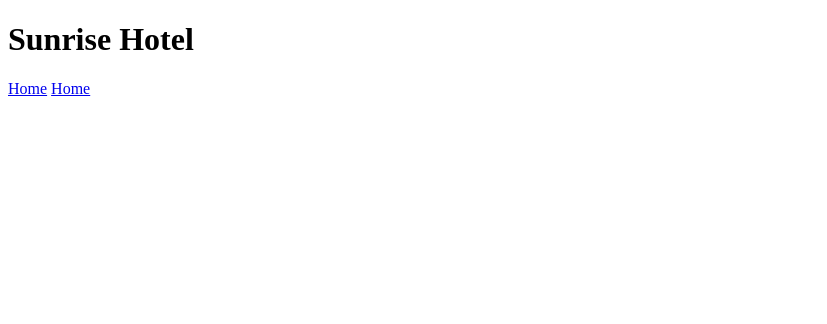
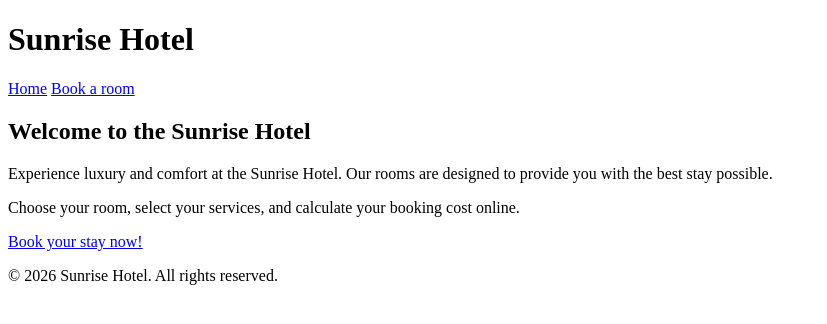
Before and after one commit to olivia-murimi/Hotel-Booking, a plain HTML site: page index.html in a window 1280 px wide. Shown: the whole page, without its empty margins (0-827 px from the left). Drawn offline with Linux system fonts and the light colour scheme.

Commit message:
index.html

```diff
--- a/index.html
+++ b/index.html
@@ -10,8 +10,22 @@
         <h1>Sunrise Hotel</h1>
         <nav>
             <a href="index.html">Home</a>
-            <a href="index.html">Home</a>
+            <a href="index.html">Book a room</a>
         </nav>
     </header>
+
+    <main class="hero">
+        <h2>Welcome to the Sunrise Hotel</h2>
+        <p>Experience luxury and comfort at the Sunrise Hotel. Our rooms are designed to provide you with the best stay possible.</p>
+        <p>Choose your room, select your services, and calculate your booking cost online.</p>
+
+        <a class="button" href="booking.html">
+            Book your stay now!
+        </a>
+    </main>
+
+    <footer>
+        <p>&copy; 2026 Sunrise Hotel. All rights reserved.</p>
+    </footer>
 </body>
 </html>
```
